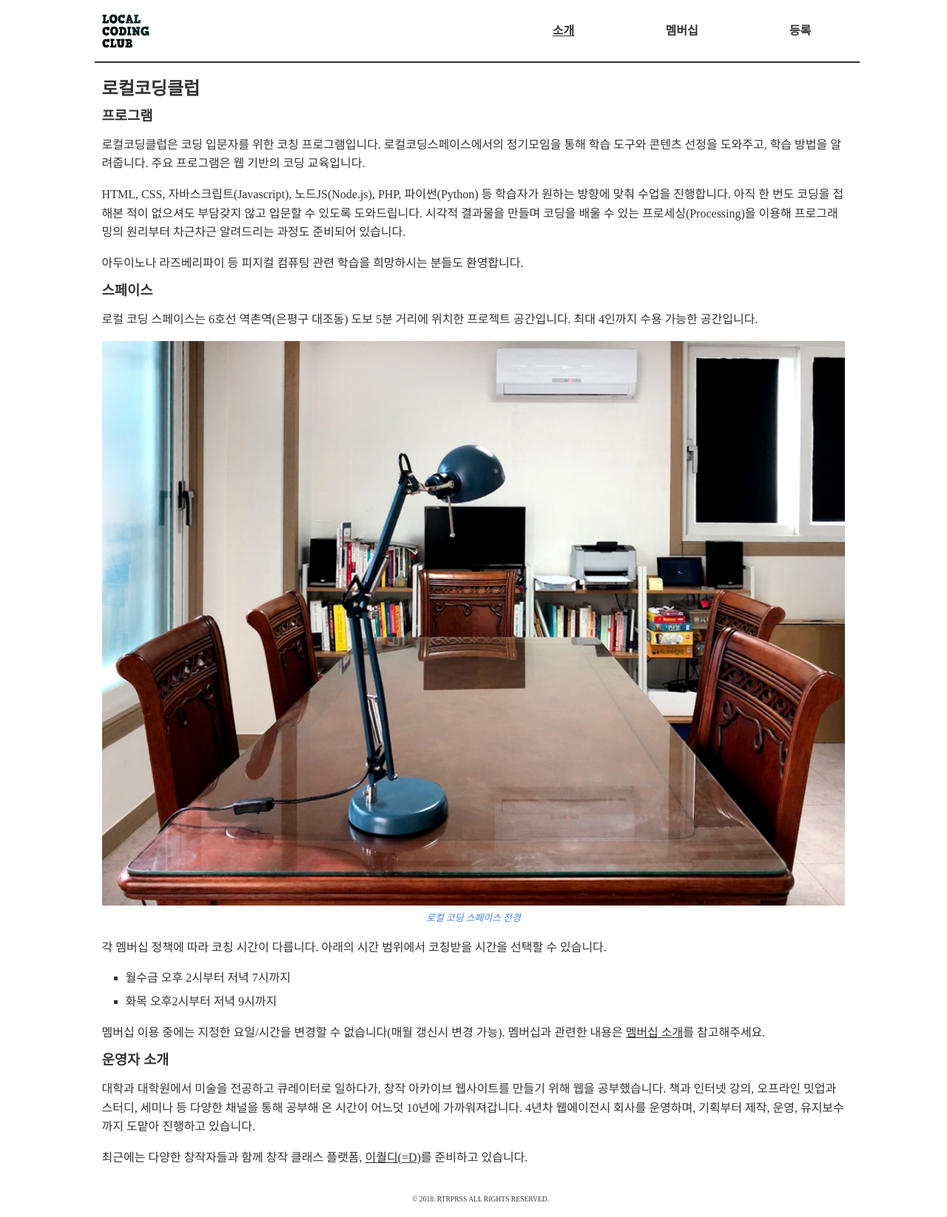
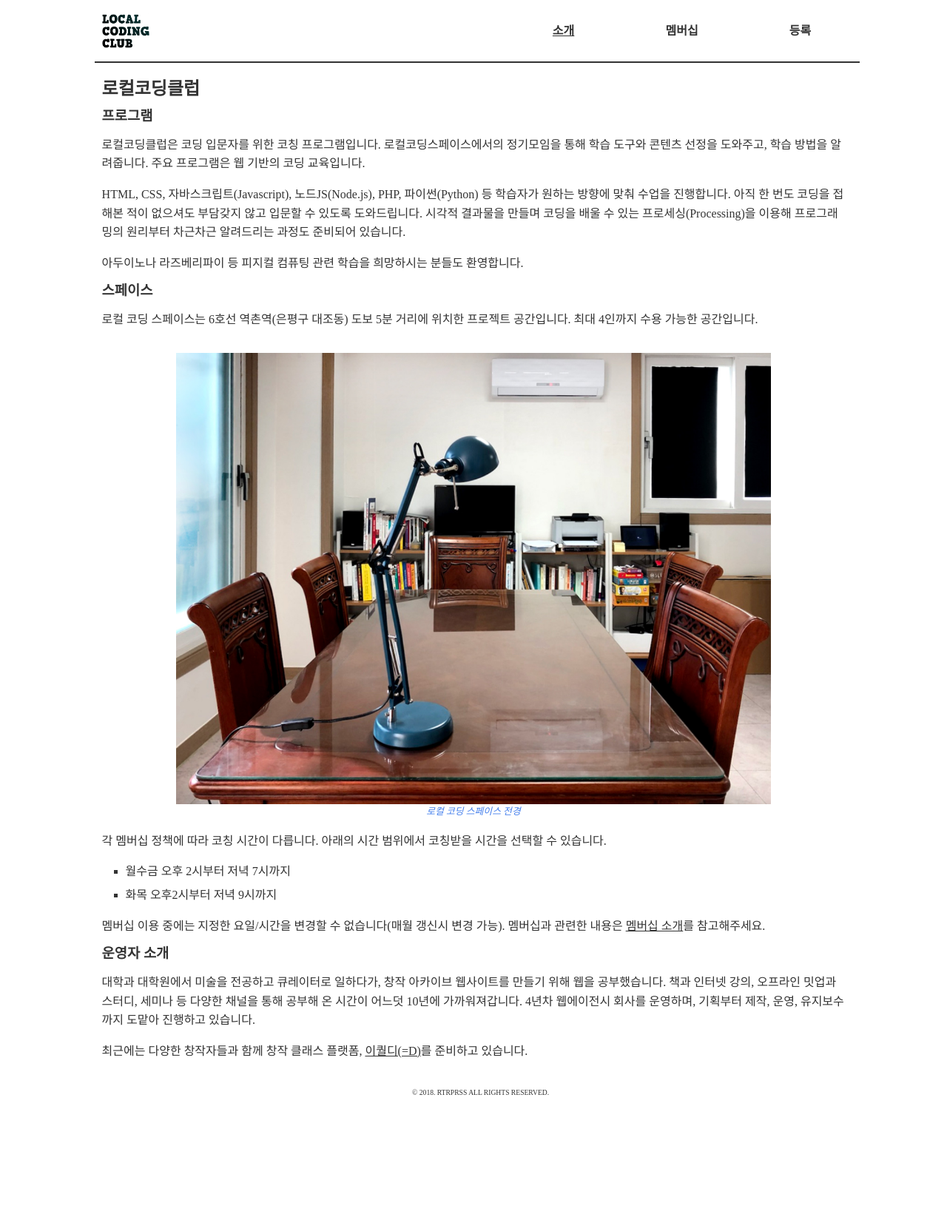
Before and after one commit to paikwiki/localcoding.club, a Jekyll site: the page built from introduce.md, in a window 1280 px wide. Shown: the whole page at 74% size. Built offline with Jekyll 4.4.1, drawn with Linux system fonts in a browser that asks for light colours; some web fonts are replaced; after the commit the page ends 1501 px from its top, so only the background shows below that.

Commit message:
Add media query for image

```diff
--- a/_sass/local-coding-club/_base.scss
+++ b/_sass/local-coding-club/_base.scss
@@ -120,6 +120,8 @@ a {
 }
 
 img {
+  display: block;
+  margin-top: 2rem;
   width: 100%;
 }
 
--- a/_sass/local-coding-club/_layout.scss
+++ b/_sass/local-coding-club/_layout.scss
@@ -99,6 +99,15 @@
       }
     }
   }
+  .intro-wrapper {
+    @media all and (min-width: 720px) {
+      img {
+        margin: 0 auto;
+        margin-top: 2rem;
+        width: 80%;
+      }
+    }
+  }
   .signup-wrapper {
     .calendar-wrapper {
       margin: 0 auto;
```
